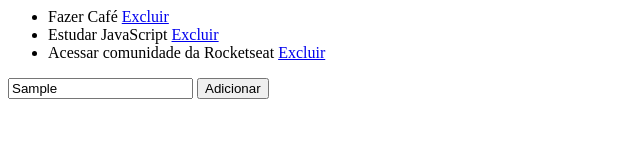
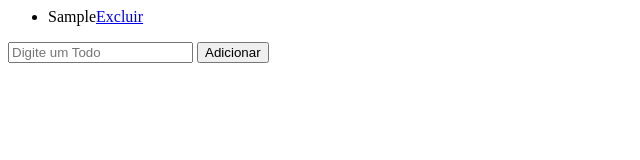
Before and after one commit to yFernandess/JavaScript, a plain HTML site: page App de Todos/index.html in a window 1280 px wide. Both pictures are taken after typing "Sample" into the empty fields and a click on the button "Adicionar". Shown: the whole page, without its empty margins (0-640 px from the left). Drawn offline with Linux system fonts and the light colour scheme.

Commit message:
Finalização das funcionalidades da lista de Todos

```diff
--- a/App de Todos/index.html
+++ b/App de Todos/index.html
@@ -5,18 +5,7 @@
   <body>
     <div id="app">
       <ul>
-        <li>
-          Fazer Café
-          <a href="#">Excluir</a>
-        </li>
-        <li>
-          Estudar JavaScript
-          <a href="#">Excluir</a>
-        </li>
-        <li>
-          Acessar comunidade da Rocketseat
-          <a href="#">Excluir</a>
-        </li>
+
       </ul>
       <input type="text" placeholder="Digite um Todo" >
       <button>Adicionar</button>
--- a/App de Todos/todo.js
+++ b/App de Todos/todo.js
@@ -1 +1,50 @@
-alert('Funcionou!');
+var listElement = document.querySelector('#app ul');
+var inputElement = document.querySelector('#app input');
+var buttonElement = document.querySelector('#app button');
+
+var todos = JSON.parse(localStorage.getItem('list_todos')) || [];
+
+function renderTodos() {
+    listElement.innerHTML = '';
+    for (todo of todos) {
+        var todoElement = document.createElement('li');
+        var todoText = document.createTextNode(todo);
+
+        var linkElement = document.createElement('a');
+        linkElement.setAttribute('href', '#');
+
+        var pos = todos.indexOf(todo);
+        linkElement.setAttribute('onclick', 'deleteTodo(' + pos + ')');
+
+        var linkText = document.createTextNode('Excluir');
+
+        linkElement.appendChild(linkText);
+
+        todoElement.appendChild(todoText);
+        todoElement.appendChild(linkElement);
+        listElement.appendChild(todoElement);
+    }
+}
+
+renderTodos();
+
+function addTodo() {
+    var todoText = inputElement.value;
+
+    todos.push(todoText);
+    inputElement.value = '';
+    renderTodos();
+    saveToStorage();
+}
+
+buttonElement.onclick = addTodo;
+
+function deleteTodo(pos) {
+    todos.splice(pos, 1);
+    renderTodos();
+    saveToStorage();
+}
+
+function saveToStorage() {
+    localStorage.setItem('list_todos', JSON.stringify(todos));
+}
```
